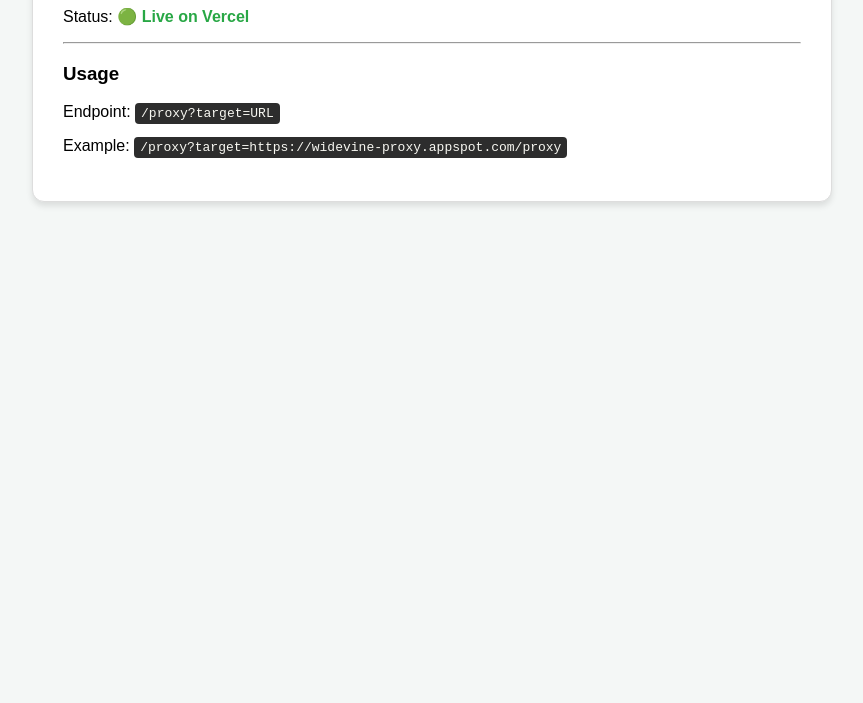
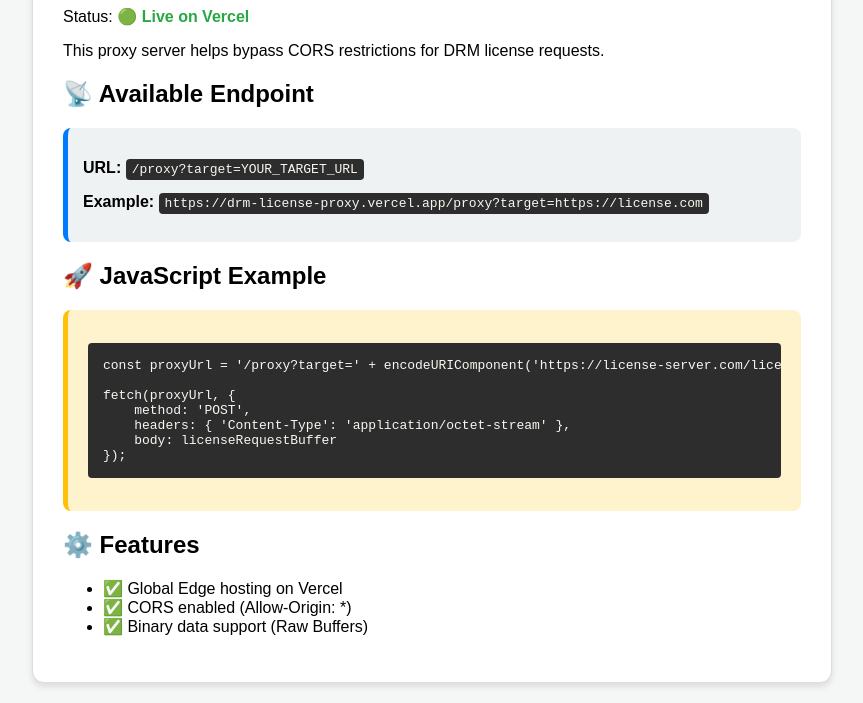
Before and after one commit to Sidimadtv/drm-license-proxy, a website: page index.html in a window 1280 px wide. Shown: the part 125-828 px from the top of the page, without its empty margins (208-1071 px from the left). Before the commit the page ends 800 px from the top, so only its background shows below. Drawn offline with Linux system fonts and the light colour scheme.

Commit message:
Update index.html

```diff
--- a/index.html
+++ b/index.html
@@ -1,11 +1,15 @@
 <!DOCTYPE html>
 <html>
 <head>
-    <title>DRM License Proxy</title>
+    <title>DRM License Proxy (Vercel)</title>
     <style>
         body { font-family: Arial, sans-serif; max-width: 800px; margin: 0 auto; padding: 20px; background: #f4f7f6; }
         .card { background: white; padding: 30px; border-radius: 12px; box-shadow: 0 4px 6px rgba(0,0,0,0.1); border: 1px solid #ddd; }
-        code { background: #2d2d2d; color: #f8f8f2; padding: 3px 6px; border-radius: 4px; }
+        .endpoint { background: #eef2f3; padding: 15px; margin: 10px 0; border-radius: 8px; border-left: 5px solid #007bff; }
+        code { background: #2d2d2d; color: #f8f8f2; padding: 3px 6px; border-radius: 4px; font-family: monospace; }
+        pre code { display: block; padding: 15px; overflow-x: auto; margin-top: 10px; }
+        .example { background: #fff3cd; padding: 20px; border-radius: 8px; margin: 20px 0; border-left: 5px solid #ffc107; }
+        h1 { color: #333; }
         .status-on { color: #28a745; font-weight: bold; }
     </style>
 </head>
@@ -13,10 +17,31 @@
     <div class="card">
         <h1>🔐 DRM License Proxy</h1>
         <p>Status: <span class="status-on">🟢 Live on Vercel</span></p>
-        <hr>
-        <h3>Usage</h3>
-        <p>Endpoint: <code>/proxy?target=URL</code></p>
-        <p>Example: <code>/proxy?target=https://widevine-proxy.appspot.com/proxy</code></p>
+        <p>This proxy server helps bypass CORS restrictions for DRM license requests.</p>
+
+        <h2>📡 Available Endpoint</h2>
+        <div class="endpoint">
+            <p><strong>URL:</strong> <code>/proxy?target=YOUR_TARGET_URL</code></p>
+            <p><strong>Example:</strong> <code>https://drm-license-proxy.vercel.app/proxy?target=https://license.com</code></p>
+        </div>
+
+        <h2>🚀 JavaScript Example</h2>
+        <div class="example">
+            <pre><code>const proxyUrl = '/proxy?target=' + encodeURIComponent('https://license-server.com/license');
+
+fetch(proxyUrl, {
+    method: 'POST',
+    headers: { 'Content-Type': 'application/octet-stream' },
+    body: licenseRequestBuffer
+});</code></pre>
+        </div>
+
+        <h2>⚙️ Features</h2>
+        <ul>
+            <li>✅ Global Edge hosting on Vercel</li>
+            <li>✅ CORS enabled (Allow-Origin: *)</li>
+            <li>✅ Binary data support (Raw Buffers)</li>
+        </ul>
     </div>
 </body>
 </html>
```
